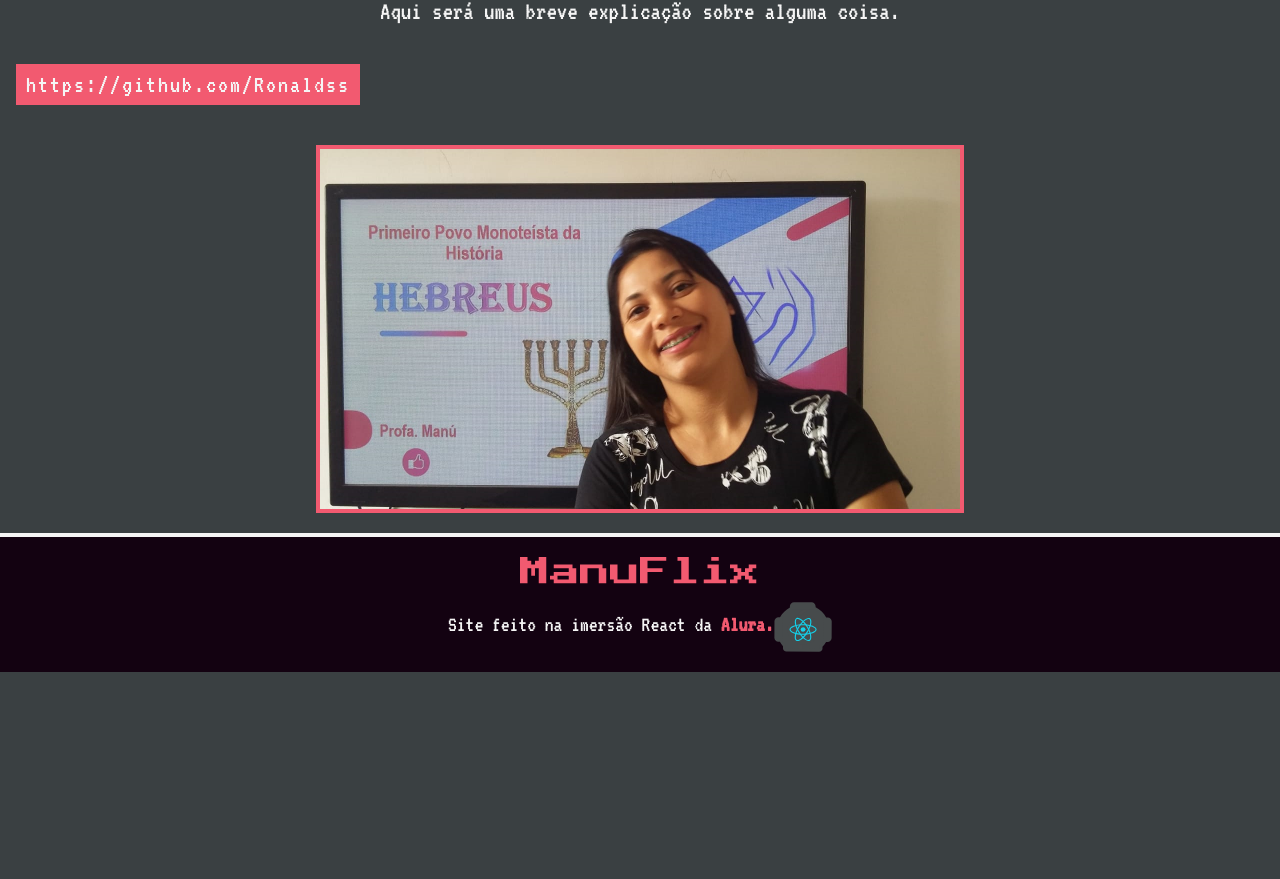
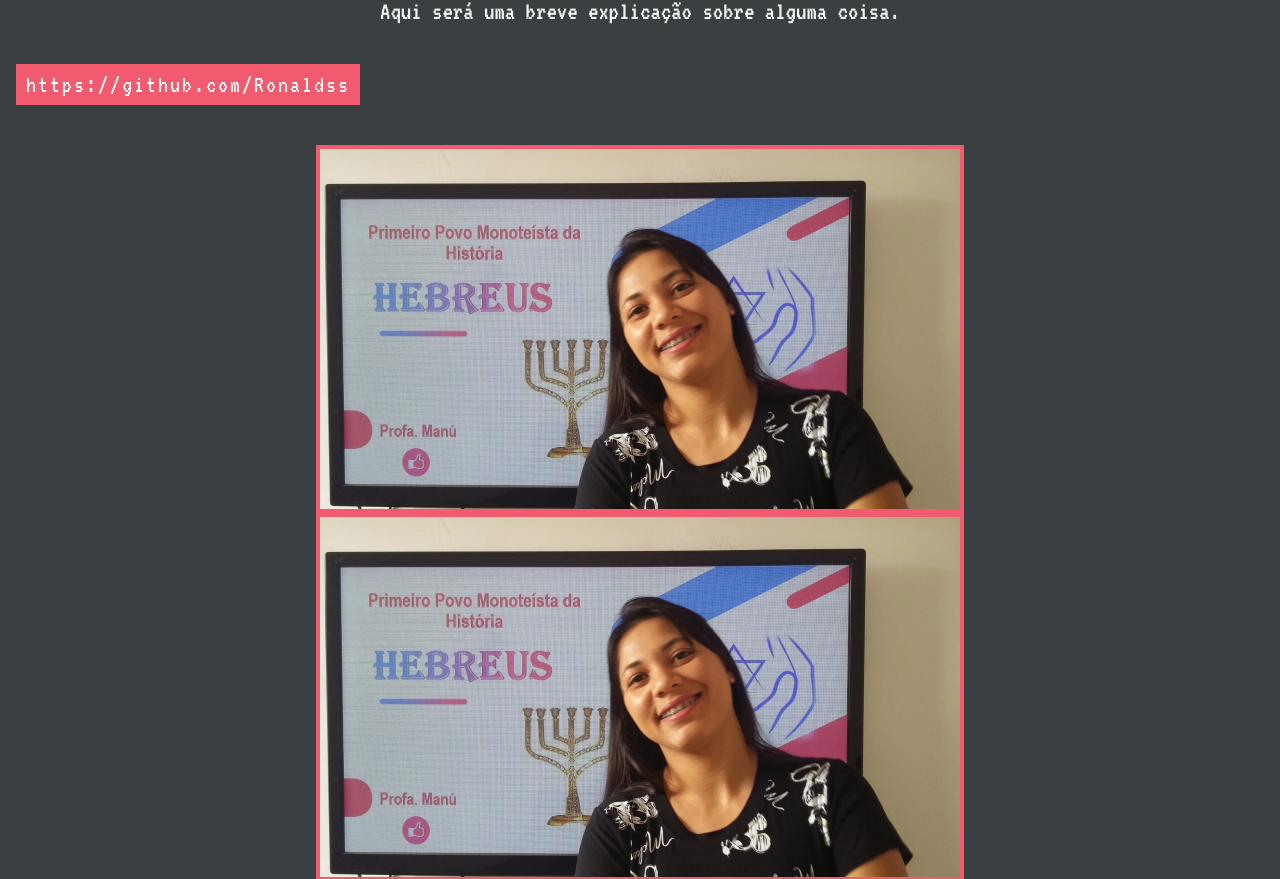
Before and after one commit to Ronaldss/Manuflix---vers-o-em-Live-MarcoBrunoDev, a React (Create React App) app: page / in a window 1280 px wide. Shown: the part 969-1848 px from the top of the page. Before the commit the page ends 1641 px from the top, so only its background shows below. Built offline with nearby package versions, Linux system fonts and the light colour scheme.

Commit message:
Primeiros vídeos do carousel mostrados em coluna

```diff
--- a/src/components/CarouselManu/index.jsx
+++ b/src/components/CarouselManu/index.jsx
@@ -2,9 +2,12 @@ import React from 'react';
 import PropTypes from 'prop-types';
 import ThumbManu from '../ThumbManu';
 
-function CarouselManu({videos}) {
-    const {src, alt, title, avatar, channelName, time, link} = videos[0];
+function CarouselManu({ videos }) {
   return (
+    <div>
+      { videos.map(({
+        src, alt, title, avatar, channelName, time, link,
+      }) => (
         <ThumbManu
           src={src}
           alt={alt}
@@ -14,6 +17,8 @@ function CarouselManu({videos}) {
           time={time}
           link={link}
         />
+      ))}
+    </div>
   );
 }
 
@@ -26,9 +31,9 @@ const typeVideos = {
   time: PropTypes.string.isRequired,
   link: PropTypes.string.isRequired,
 };
-
+console.log(typeVideos);
 CarouselManu.propTypes = {
   videos: PropTypes.arrayOf.isRequired,
 };
 
-export  default CarouselManu;
+export default CarouselManu;
```
Lines whose indentation alone changed are shown as unchanged.
